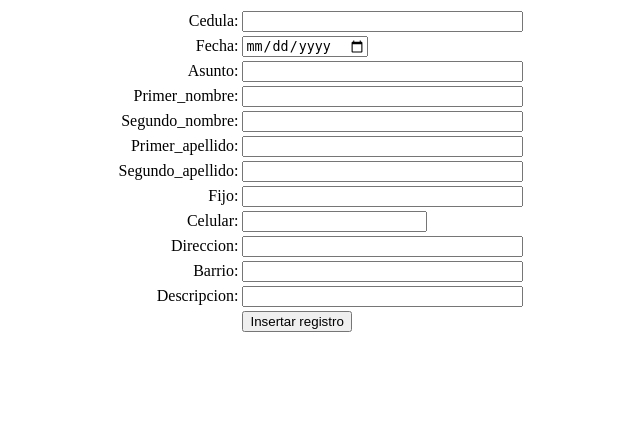
After one commit to JuankaGarcia91/dreamw, a PHP site: page /registro.php in a window 1280 px wide. The commit adds this page. Shown: the top 436 px of the page, without its empty margins (319-959 px from the left). Run offline with PHP 8.4, Linux system fonts and the light colour scheme; tables that the repository leaves empty or names only in its code hold one stand-in row (values such as "Sample post").

Commit message:
dream continua

```diff
--- a/Connections/prueba.php
+++ b/Connections/prueba.php
@@ -3,7 +3,7 @@
 # Type="MYSQL"
 # HTTP="true"
 $hostname_prueba = "localhost";
-$database_prueba = "prueba";
+$database_prueba = "pruebas";
 $username_prueba = "root";
 $password_prueba = "";
 $prueba = mysql_pconnect($hostname_prueba, $username_prueba, $password_prueba) or trigger_error(mysql_error(),E_USER_ERROR);
--- a/_mmServerScripts/_notes/dwsync.xml
+++ b/_mmServerScripts/_notes/dwsync.xml
@@ -1,5 +1,5 @@
 <?xml version="1.0" encoding="utf-8" ?>
 <dwsync>
-<file name="MMHTTPDB.php" server="C:/xampp/htdocs/admin/" local="133208663601820617" remote="133208663600000000" Dst="0" />
-<file name="mysql.php" server="C:/xampp/htdocs/admin/" local="133208663601851833" remote="133208663600000000" Dst="0" />
+<file name="MMHTTPDB.php" server="C:/xampp/htdocs/admin/" local="133208663620000000" remote="133208663620000000" Dst="0" />
+<file name="mysql.php" server="C:/xampp/htdocs/admin/" local="133208663620000000" remote="133208663620000000" Dst="0" />
 </dwsync>
--- a/_notes/dwsync.xml
+++ b/_notes/dwsync.xml
@@ -3,7 +3,8 @@
 <file name="privado.php" server="C:/xampp/htdocs/admin/" local="133208848765047609" remote="133208848760000000" Dst="0" />
 <file name="index.php" server="C:/xampp/htdocs/admin/" local="133208855561209946" remote="133208855560000000" Dst="0" />
 <file name="error.php" server="C:/xampp/htdocs/admin/" local="133208765862136135" remote="133208765860000000" Dst="0" />
-<file name="personas.php" server="C:/xampp/htdocs/admin/" local="133208865356164975" remote="133208865350000000" Dst="0" />
+<file name="personas.php" server="C:/xampp/htdocs/admin/" local="133209470363254055" remote="133209470360000000" Dst="0" />
 <file name="modificar.php" server="C:/xampp/htdocs/admin/" local="133208876358640446" remote="133208876350000000" Dst="0" />
 <file name="eliminar.php" server="C:/xampp/htdocs/admin/" local="133208826172198768" remote="133208826170000000" Dst="0" />
+<file name="registro.php" server="C:/xampp/htdocs/admin/" local="133209472619442442" remote="133209472610000000" Dst="0" />
 </dwsync>
--- /dev/null
+++ b/registro.php
@@ -0,0 +1,147 @@
+<?php require_once('Connections/prueba.php'); ?>
+<?php
+if (!function_exists("GetSQLValueString")) {
+function GetSQLValueString($theValue, $theType, $theDefinedValue = "", $theNotDefinedValue = "")
+{
+  if (PHP_VERSION < 6) {
+    $theValue = get_magic_quotes_gpc() ? stripslashes($theValue) : $theValue;
+  }
+
+  $theValue = function_exists("mysql_real_escape_string") ? mysql_real_escape_string($theValue) : mysql_escape_string($theValue);
+
+  switch ($theType) {
+    case "text":
+      $theValue = ($theValue != "") ? "'" . $theValue . "'" : "NULL";
+      break;
+    case "long":
+    case "int":
+      $theValue = ($theValue != "") ? intval($theValue) : "NULL";
+      break;
+    case "double":
+      $theValue = ($theValue != "") ? doubleval($theValue) : "NULL";
+      break;
+    case "date":
+      $theValue = ($theValue != "") ? "'" . $theValue . "'" : "NULL";
+      break;
+    case "defined":
+      $theValue = ($theValue != "") ? $theDefinedValue : $theNotDefinedValue;
+      break;
+  }
+  return $theValue;
+}
+}
+
+$editFormAction = $_SERVER['PHP_SELF'];
+if (isset($_SERVER['QUERY_STRING'])) {
+  $editFormAction .= "?" . htmlentities($_SERVER['QUERY_STRING']);
+}
+
+if ((isset($_POST["MM_insert"])) && ($_POST["MM_insert"] == "form1")) {
+  $insertSQL = sprintf("INSERT INTO persona (cedula, fecha, asunto, primer_nombre, segundo_nombre, primer_apellido, segundo_apellido, fijo, celular, direccion, barrio, descripcion) VALUES (%s, %s, %s, %s, %s, %s, %s, %s, %s, %s, %s, %s)",
+                       GetSQLValueString($_POST['cedula'], "int"),
+                       GetSQLValueString($_POST['fecha'], "date"),
+                       GetSQLValueString($_POST['asunto'], "text"),
+                       GetSQLValueString($_POST['primer_nombre'], "text"),
+                       GetSQLValueString($_POST['segundo_nombre'], "text"),
+                       GetSQLValueString($_POST['primer_apellido'], "text"),
+                       GetSQLValueString($_POST['segundo_apellido'], "text"),
+                       GetSQLValueString($_POST['fijo'], "int"),
+                       GetSQLValueString($_POST['celular'], "text"),
+                       GetSQLValueString($_POST['direccion'], "text"),
+                       GetSQLValueString($_POST['barrio'], "text"),
+                       GetSQLValueString($_POST['descripcion'], "text"));
+
+  mysql_select_db($database_prueba, $prueba);
+  $Result1 = mysql_query($insertSQL, $prueba) or die(mysql_error());
+
+  $insertGoTo = "personas.php";
+  if (isset($_SERVER['QUERY_STRING'])) {
+    $insertGoTo .= (strpos($insertGoTo, '?')) ? "&" : "?";
+    $insertGoTo .= $_SERVER['QUERY_STRING'];
+  }
+  header(sprintf("Location: %s", $insertGoTo));
+}
+
+$colname_registrar = "-1";
+if (isset($_GET['cedula'])) {
+  $colname_registrar = $_GET['cedula'];
+}
+mysql_select_db($database_prueba, $prueba);
+$query_registrar = sprintf("SELECT * FROM persona WHERE cedula = %s", GetSQLValueString($colname_registrar, "int"));
+$registrar = mysql_query($query_registrar, $prueba) or die(mysql_error());
+$row_registrar = mysql_fetch_assoc($registrar);
+$totalRows_registrar = mysql_num_rows($registrar);
+?>
+<!doctype html>
+<html>
+<head>
+<meta charset="utf-8">
+<title>Documento sin título</title>
+</head>
+
+<body>
+<form method="post" name="form1" action="<?php echo $editFormAction; ?>">
+  <table align="center">
+    <tr valign="baseline">
+      <td nowrap align="right">Cedula:</td>
+      <td><input type="text" name="cedula" value="" size="32"></td>
+    </tr>
+    <tr valign="baseline">
+      <td nowrap align="right">Fecha:</td>
+      <td><input type="date" name="fecha" value="" size="32"></td>
+    </tr>
+    <tr valign="baseline">
+      <td nowrap align="right">Asunto:</td>
+      <td><input type="text" name="asunto" value="" size="32"></td>
+    </tr>
+    <tr valign="baseline">
+      <td nowrap align="right">Primer_nombre:</td>
+      <td><input type="text" name="primer_nombre" value="" size="32"></td>
+    </tr>
+    <tr valign="baseline">
+      <td nowrap align="right">Segundo_nombre:</td>
+      <td><input type="text" name="segundo_nombre" value="" size="32"></td>
+    </tr>
+    <tr valign="baseline">
+      <td nowrap align="right">Primer_apellido:</td>
+      <td><input type="text" name="primer_apellido" value="" size="32"></td>
+    </tr>
+    <tr valign="baseline">
+      <td nowrap align="right">Segundo_apellido:</td>
+      <td><input type="text" name="segundo_apellido" value="" size="32"></td>
+    </tr>
+    <tr valign="baseline">
+      <td nowrap align="right">Fijo:</td>
+      <td><input type="tel" name="fijo" value="" size="32"></td>
+    </tr>
+    <tr valign="baseline">
+      <td nowrap align="right">Celular:</td>
+      <td><input type="number" name="celular" value="" size="32"></td>
+    </tr>
+    <tr valign="baseline">
+      <td nowrap align="right">Direccion:</td>
+      <td><input type="text" name="direccion" value="" size="32"></td>
+    </tr>
+    <tr valign="baseline">
+      <td nowrap align="right">Barrio:</td>
+      <td><input type="text" name="barrio" value="" size="32"></td>
+    </tr>
+    <tr valign="baseline">
+      <td nowrap align="right">Descripcion:</td>
+      <td><input type="text" name="descripcion" value="" size="32"></td>
+    </tr>
+    <tr valign="baseline">
+      <td nowrap align="right">&nbsp;</td>
+      <td><input type="submit" value="Insertar registro"></td>
+    </tr>
+  </table>
+  <input type="hidden" name="MM_insert" value="form1">
+</form>
+<p>&nbsp;</p>
+<p>&nbsp;</p>
+<p>&nbsp;</p>
+</body>
+</html>
+<?php
+mysql_free_result($registrar);
+?>
```
Also changed, not shown: personas.php (+94 -1 lines), 1 other file.
